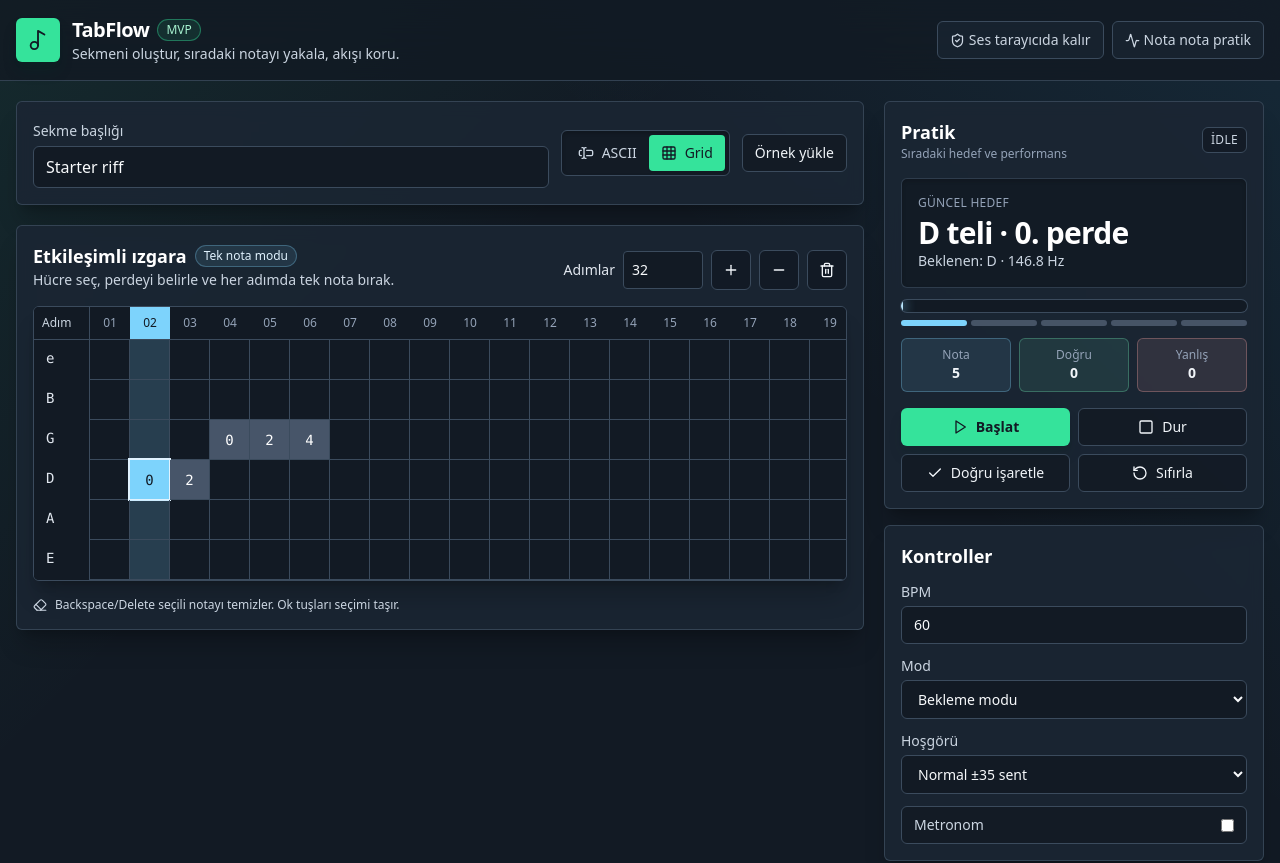
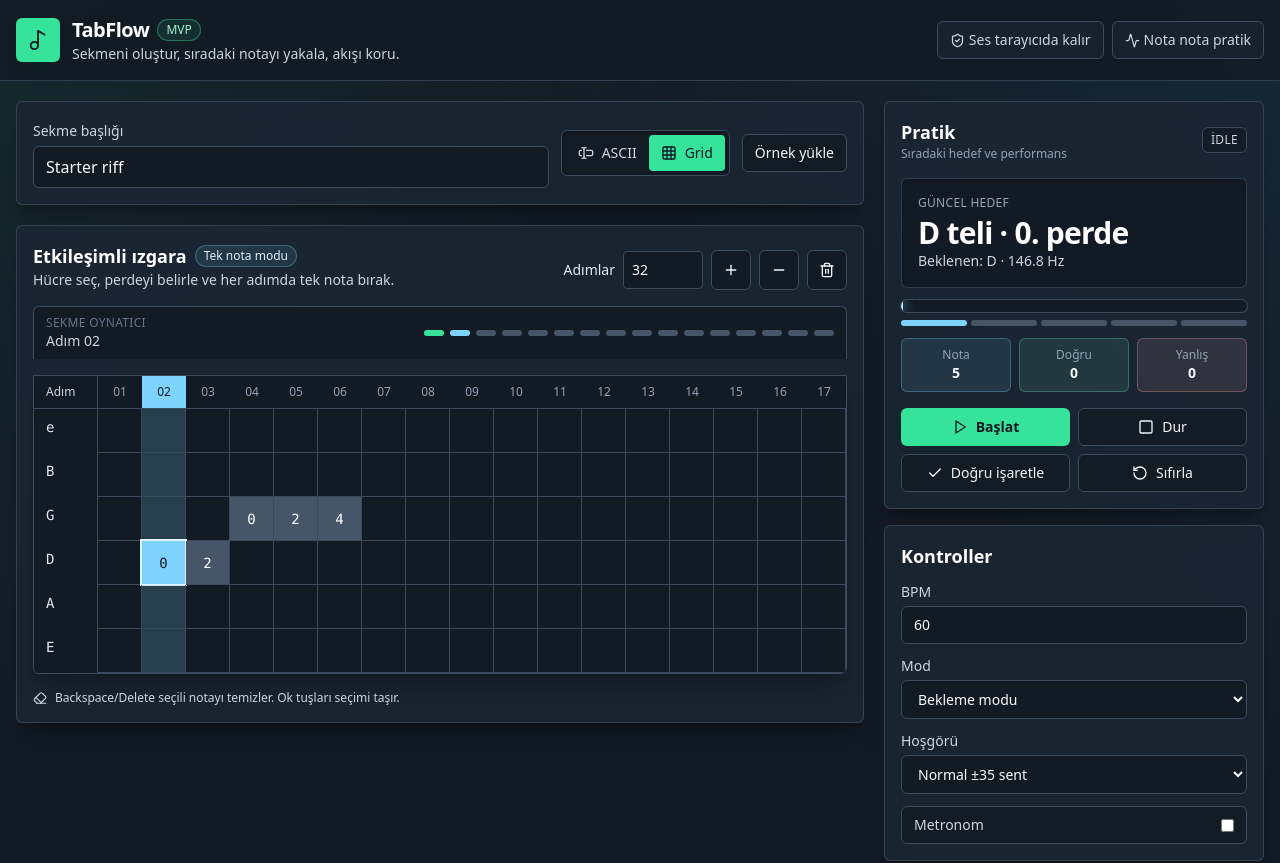
Before and after one commit to kadirsr/gitarsoundcheck, a React (Vite) app: page / in a window 1280 px wide. Shown: the top 863 px of the page. Built offline with nearby package versions, Linux system fonts and the light colour scheme.

Commit message:
Refine tab player layout and local audio guidance

```diff
--- a/src/App.tsx
+++ b/src/App.tsx
@@ -213,7 +213,7 @@ function App() {
 
     if (!window.isSecureContext) {
       setLastError(
-        "Mikrofonla pratik için localhost veya HTTPS gerekir. Bu sunucu önizlemesi arayüzü gösterir; ses analizi için HTTPS açmalıyız."
+        "Mikrofonla pratik için bu HTTP adresi yerine http://localhost:8093 adresini aç. SSH tüneli üzerinden aynı sunucu uygulaması güvenli localhost olarak çalışır."
       );
       window.scrollTo({ left: 0, top: window.scrollY });
       return;
--- a/src/components/InteractiveGrid.tsx
+++ b/src/components/InteractiveGrid.tsx
@@ -98,14 +98,37 @@ export function InteractiveGrid({
           </button>
         </div>
       </div>
-      <div className="overflow-auto rounded-md border border-line bg-ink/95 shadow-xl shadow-black/20">
+      <div className="flex items-center justify-between rounded-t-md border border-b-0 border-line bg-ink/95 px-3 py-2">
+        <div>
+          <p className="text-xs uppercase tracking-wide text-slate-500">Sekme oynatıcı</p>
+          <p className="text-sm text-slate-300">
+            Adım {currentStep === null ? "01" : String(currentStep + 1).padStart(2, "0")}
+          </p>
+        </div>
+        <div className="flex items-center gap-1.5">
+          {Array.from({ length: Math.min(grid.stepCount, 16) }, (_, index) => (
+            <span
+              className={[
+                "h-1.5 w-5 rounded-full transition",
+                currentStep === index
+                  ? "bg-sky-300"
+                  : index < (currentStep ?? 0)
+                    ? "bg-action"
+                    : "bg-slate-600"
+              ].join(" ")}
+              key={index}
+            />
+          ))}
+        </div>
+      </div>
+      <div className="tab-player-viewport rounded-b-md border border-line bg-ink/95 shadow-xl shadow-black/20">
         <div
           className="grid min-w-max"
           style={{
-            gridTemplateColumns: `56px repeat(${grid.stepCount}, minmax(40px, 40px))`
+            gridTemplateColumns: `64px repeat(${grid.stepCount}, minmax(44px, 44px))`
           }}
         >
-          <div className="sticky left-0 z-10 border-b border-r border-line bg-ink px-2 py-2 text-xs text-slate-300">
+          <div className="sticky left-0 z-20 border-b border-r border-line bg-ink px-3 py-2 text-xs text-slate-300">
             Adım
           </div>
           {Array.from({ length: grid.stepCount }, (_, index) => (
@@ -179,7 +202,7 @@ function Row({
 }: RowProps) {
   return (
     <>
-      <div className="sticky left-0 z-10 border-r border-line bg-ink px-3 py-2 font-mono text-sm text-slate-200">
+      <div className="sticky left-0 z-20 border-r border-line bg-ink px-3 py-2 font-mono text-sm text-slate-200">
         {stringLabel}
       </div>
       {grid.cells[stringName].map((fret, stepIndex) => {
@@ -197,7 +220,7 @@ function Row({
         });
 
         return (
-          <div className="relative h-10 border-b border-r border-line" key={`${stringName}-${stepIndex}`}>
+          <div className="relative h-11 border-b border-r border-line" key={`${stringName}-${stepIndex}`}>
             <button
               className={`h-full w-full font-mono text-sm transition ${statusClass}`}
               type="button"
--- a/src/styles.css
+++ b/src/styles.css
@@ -39,4 +39,24 @@
   .icon-button {
     @apply inline-flex h-10 w-10 items-center justify-center rounded-md border border-line bg-ink/80 text-slate-100 transition hover:-translate-y-0.5 hover:border-slate-400 hover:bg-slate-800 active:translate-y-0;
   }
+
+  .tab-player-viewport {
+    @apply max-h-[340px] overflow-x-auto overflow-y-hidden;
+    scrollbar-color: #35e39b #17212c;
+    scrollbar-width: thin;
+  }
+
+  .tab-player-viewport::-webkit-scrollbar {
+    height: 10px;
+  }
+
+  .tab-player-viewport::-webkit-scrollbar-track {
+    background: #17212c;
+  }
+
+  .tab-player-viewport::-webkit-scrollbar-thumb {
+    background: linear-gradient(90deg, #35e39b, #7dd3fc);
+    border: 2px solid #17212c;
+    border-radius: 999px;
+  }
 }
```
Also changed, not shown: 1 other file (tests, documents, lock files or other folders).
